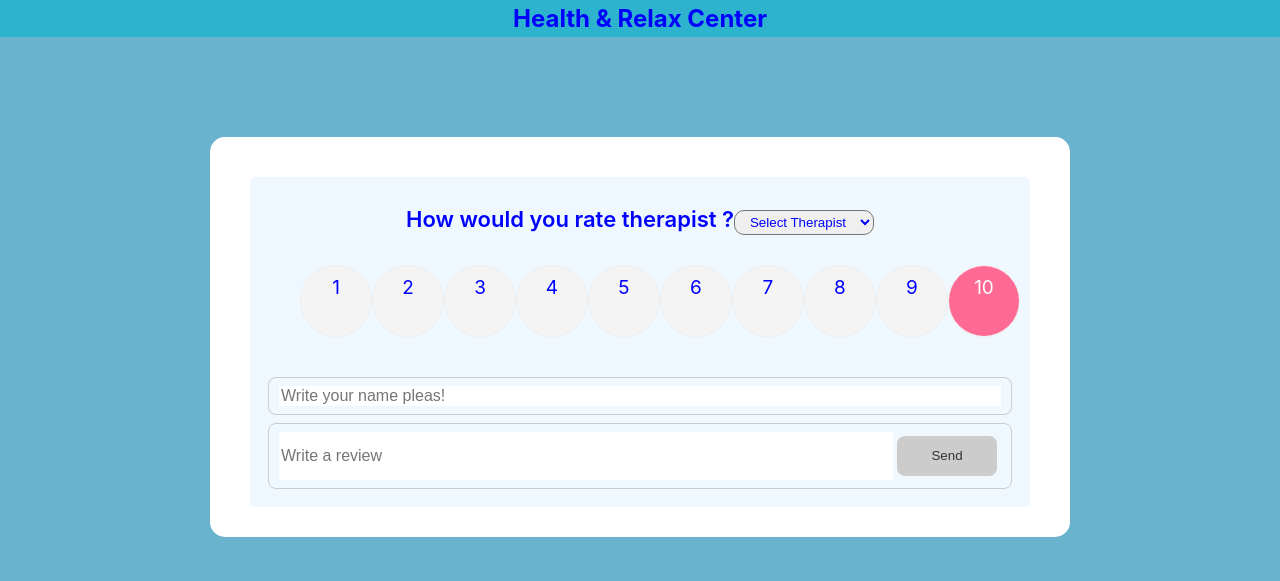
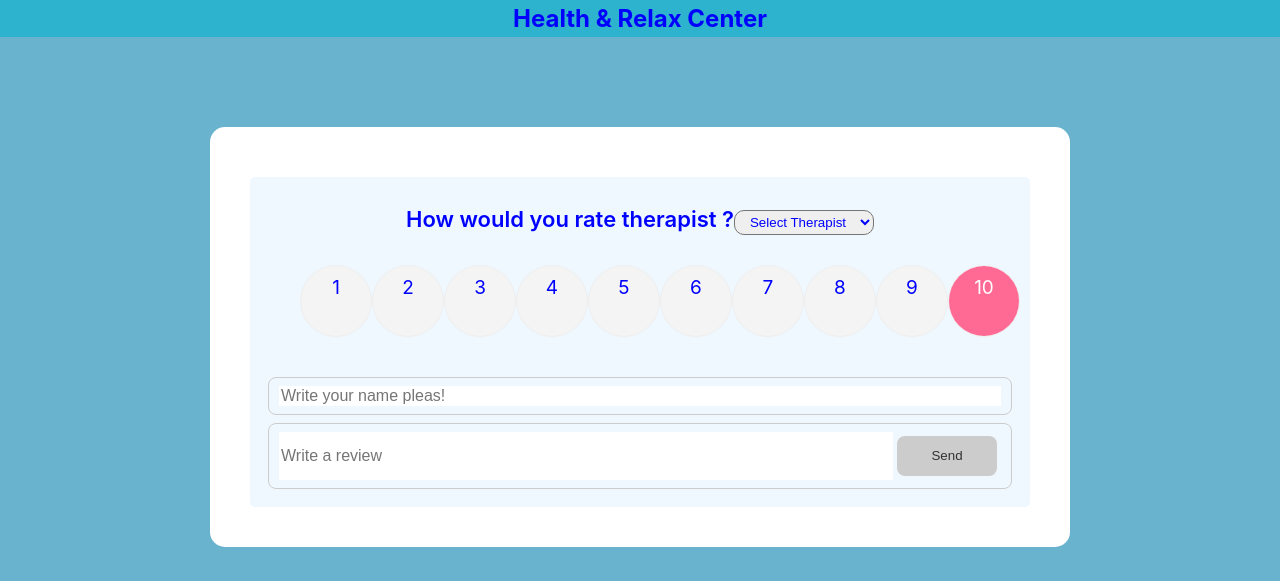
Before and after one commit to nikindtmas1/Feedback-Rating, a React (Create React App) app in the folder client/: page / in a window 1280 px wide. Shown: the top 581 px of the page. Built offline with nearby package versions, Linux system fonts and the light colour scheme; no server answers.

Commit message:
Change css

```diff
--- a/client/src/App.css
+++ b/client/src/App.css
@@ -117,8 +117,8 @@ ul {
   background-color: #fff;
   color: #333;
   border-radius: 15px;
-  padding: 30px 40px;
-  margin: 8px 0;
+  padding: 40px 40px;
+  margin: 10px 0;
   position: relative;
 }
 
```
